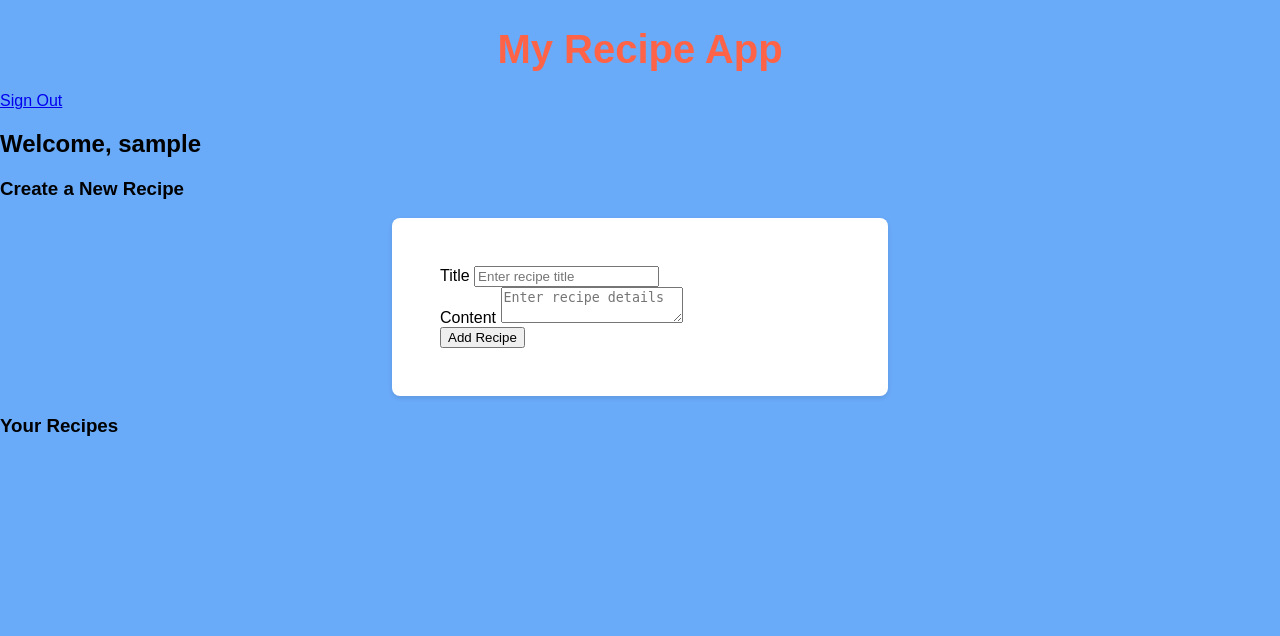
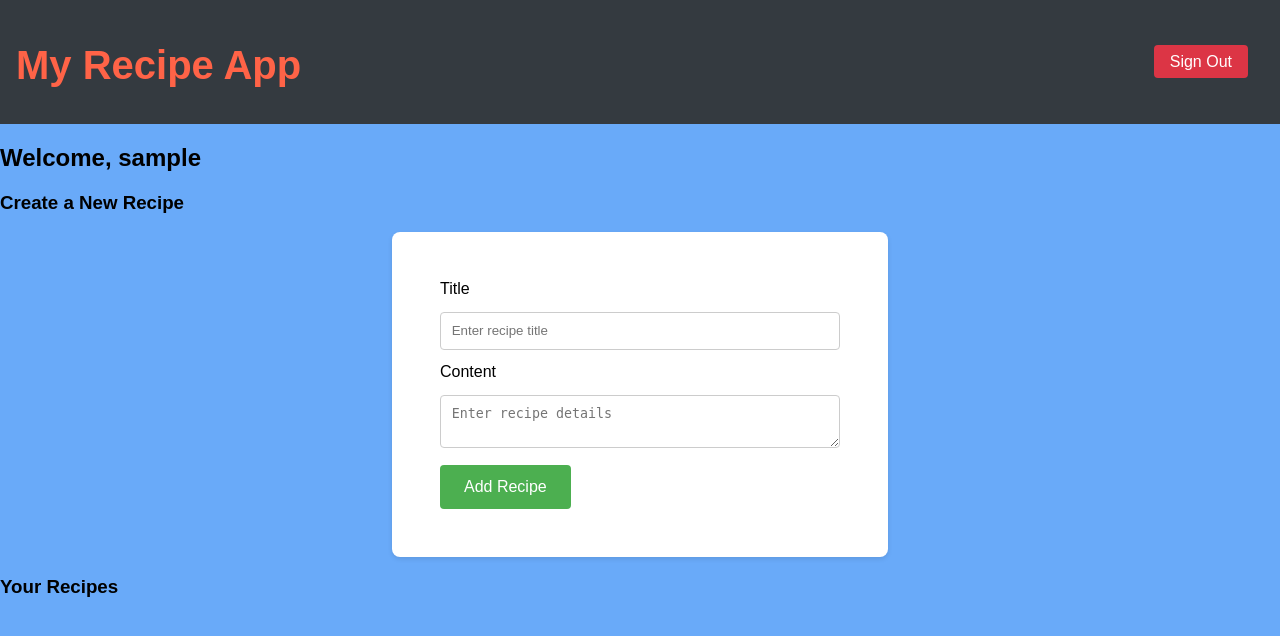
Before and after one commit to Chris-moreton12/MyRecipes, a Flask app: page /dashboard in a window 1280 px wide. Shown: the top 636 px of the page. Run offline with Flask 2, Linux system fonts and the light colour scheme; the visitor is signed in with stand-in values (Sample User, id 1); data that the repository does not hold is empty.

Commit message:
style added to header, recipe list to make items stick to each line, red delete button, style for input field and buttons

```diff
--- a/static/css/style.css
+++ b/static/css/style.css
@@ -1,3 +1,31 @@
+/* Styling for header */
+header {
+    display: flex;
+    justify-content: space-between;
+    align-items: center;
+    background-color: #343a40;
+    color: #fff;
+    padding: 1em;
+}
+
+header .sign-out {
+    margin-right: 1em;
+}
+
+header .btn-signout {
+    background-color: #dc3545;
+    color: #fff;
+    padding: 0.5em 1em;
+    border: none;
+    border-radius: 4px;
+    text-decoration: none;
+    cursor: pointer;
+}
+
+header .btn-signout:hover {
+    background-color: #c82333;
+}
+
 /* Styling for body */
 body {
     background-color: #69aaf9;
@@ -24,7 +52,7 @@ body {
     flex-direction: column;
 }
 
-/* Style for all forms */
+/* General form styling */
 form {
     background: white;
     padding: 3em;
@@ -41,3 +69,68 @@ form {
     margin: 0;
     padding: 0;
 }
+
+/* Red background for delete button */
+.recipe-list .actions .btn-delete {
+    background-color: #dc3545;
+    color: #fff;
+}
+
+.recipe-list .actions .btn-delete:hover {
+    background-color: #c82333;
+}
+
+/* Input Fields */
+form input[type="text"],
+form input[type="password"],
+form textarea {
+    width: 100%;
+    padding: 0.8em;
+    margin: 1em 0;
+    border: 1px solid #ccc;
+    border-radius: 4px;
+    box-sizing: border-box;
+}
+
+/* Buttons */
+form .btn {
+    display: inline-block;
+    background-color: #4CAF50;
+    color: white;
+    padding: 0.8em 1.5em;
+    text-align: center;
+    text-decoration: none;
+    font-size: 1em;
+    border: none;
+    border-radius: 4px;
+    cursor: pointer;
+    transition: background-color 0.3s ease;
+}
+
+form .btn:hover {
+    background-color: #45a049;
+}
+
+/* Recipe List Styling */
+.recipe-list ul {
+    list-style-type: none;
+    padding: 0;
+}
+
+.recipe-list .recipe-item {
+    background: #eeecec;
+    border: 1px solid #ddd;
+    padding: 1em;
+    margin-bottom: 1em;
+    border-radius: 8px;
+}
+
+.recipe-list .recipe-item h4 {
+    margin: 0 0 0.5em;
+}
+
+/* Preserve line breaks as they are when inputted */
+.recipe-item p {
+    white-space: pre-line;
+    margin: 0.5em 0;
+}
```
